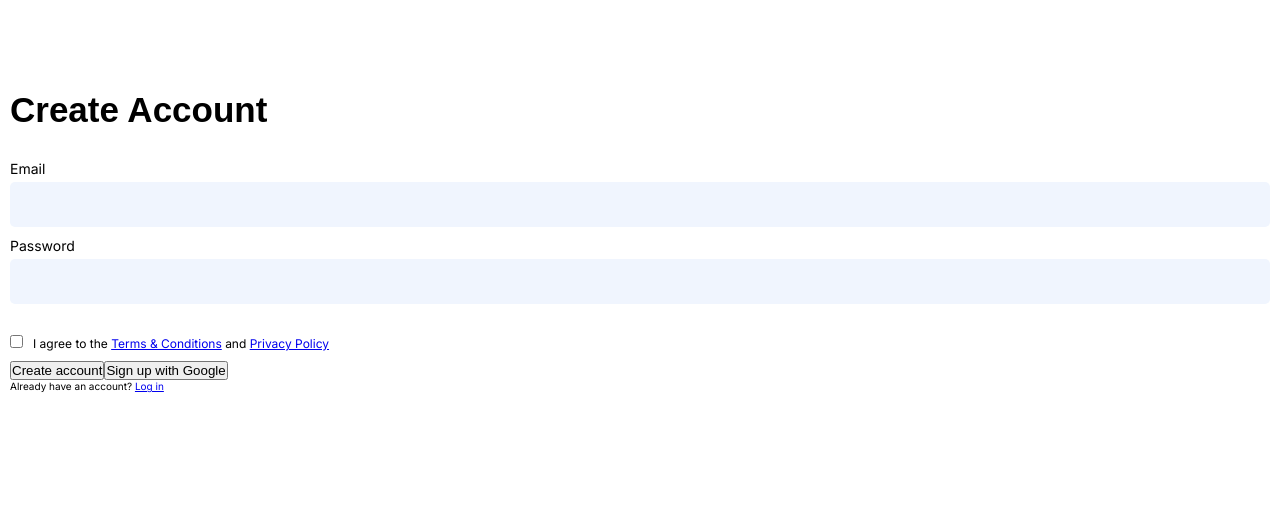
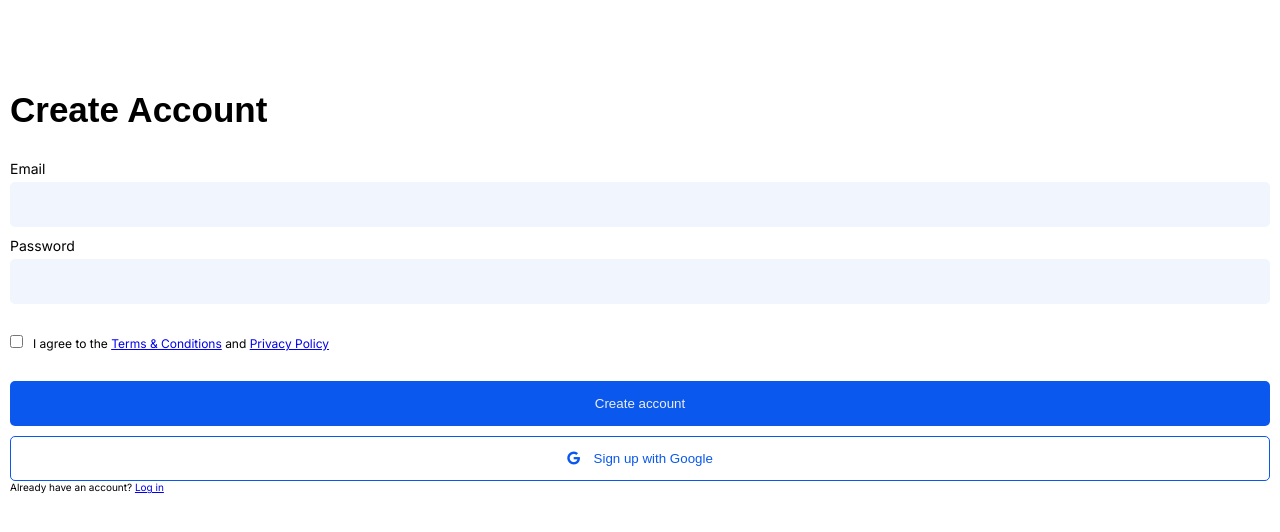
Before and after one commit to Jefferson227/learning-lab, a React (Create React App) app: page / in a window 1280 px wide. Shown: the top 532 px of the page. Built offline with nearby package versions, Linux system fonts and the light colour scheme; a web font is replaced by a local one.

Commit message:
Adjust buttons on 'create account' page

```diff
--- a/public/index.html
+++ b/public/index.html
@@ -44,4 +44,5 @@
       To create a production bundle, use `npm run build` or `yarn build`.
     -->
   </body>
+  <script src="https://kit.fontawesome.com/6475c98f38.js"></script>
 </html>
--- a/src/App.js
+++ b/src/App.js
@@ -23,8 +23,8 @@ function App() {
           <span className="input-group__checkbox-text">I agree to the <a href="http://localhost:8080">Terms & Conditions</a> and <a href="http://localhost:8080">Privacy Policy</a></span>
         </div>
 
-        <button>Create account</button>
-        <button>Sign up with Google</button>
+        <button className="button button--primary">Create account</button>
+        <button className="button button--secondary"><i class="fab fa-google"></i> <span className="button__icon-text">Sign up with Google</span></button>
       </form>
 
       <div>Already have an account? <a href="http://localhost:8080">Log in</a></div>
--- a/src/App.scss
+++ b/src/App.scss
@@ -1,4 +1,7 @@
+$white-light-1: white;
+$white-light-2: #eee;
 $blue-light-1: #f0f5fe;
+$blue-dark-1: #0a58ed;
 
 .create-account-container {
   font-family: "Inter", sans-serif;
@@ -20,7 +23,7 @@ $blue-light-1: #f0f5fe;
     .input-group {
       &__input {
         width: 100%;
-        border: 0;
+        border: none;
         height: 4.5rem;
         border-radius: 5px;
         background: $blue-light-1;
@@ -42,7 +45,37 @@ $blue-light-1: #f0f5fe;
       }
 
       &--margined {
-        margin: 3rem 0;
+        margin: 3rem 0 !important;
+      }
+
+      &:not(:last-child) {
+        margin-bottom: 1rem;
+      }
+    }
+
+    .button {
+      width: 100%;
+      border: none;
+      height: 4.5rem;
+      border-radius: 5px;
+
+      &__icon-text {
+        margin-left: 1rem;
+      }
+
+      &--primary {
+        background: $blue-dark-1;
+        color: $white-light-2;
+      }
+
+      &--secondary {
+        background: $white-light-1;
+        color: $blue-dark-1;
+        border: 1px solid $blue-dark-1;
+      }
+
+      &:focus {
+        outline: none;
       }
 
       &:not(:last-child) {
```
